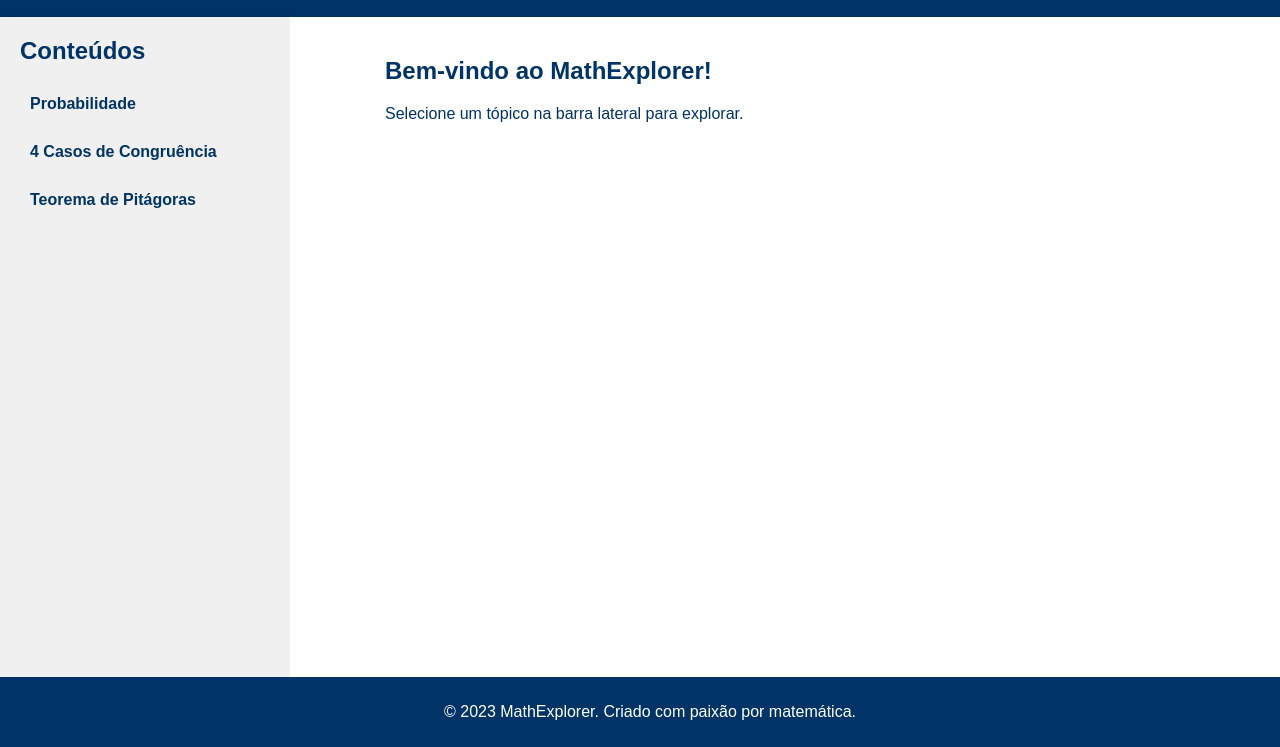
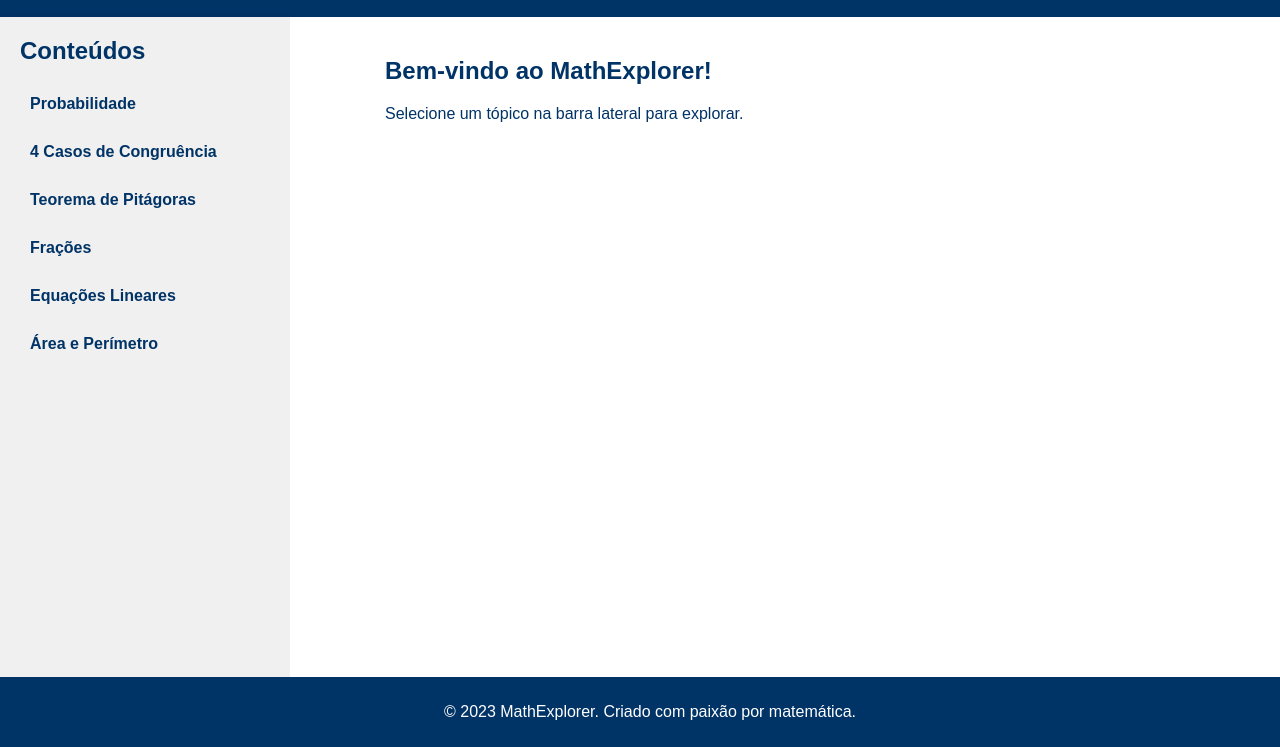
Before and after one commit to arthurmascarelloprestes-png/Site-Matem-tica, a plain HTML site: page index.html in a window 1280 px wide. Shown: the part 100-847 px from the top of the page. Drawn offline with Linux system fonts and the light colour scheme.

Commit message:
Update index.html

```diff
--- a/index.html
+++ b/index.html
@@ -19,6 +19,9 @@
                 <li><a href="#" id="probabilidade">Probabilidade</a></li>
                 <li><a href="#" id="4casos">4 Casos de Congruência</a></li>
                 <li><a href="#" id="pitagoras">Teorema de Pitágoras</a></li>
+                <li><a href="#" id="fracoes">Frações</a></li>
+                <li><a href="#" id="equacoes">Equações Lineares</a></li>
+                <li><a href="#" id="area-perimetro">Área e Perímetro</a></li>
             </ul>
         </aside>
 
```
